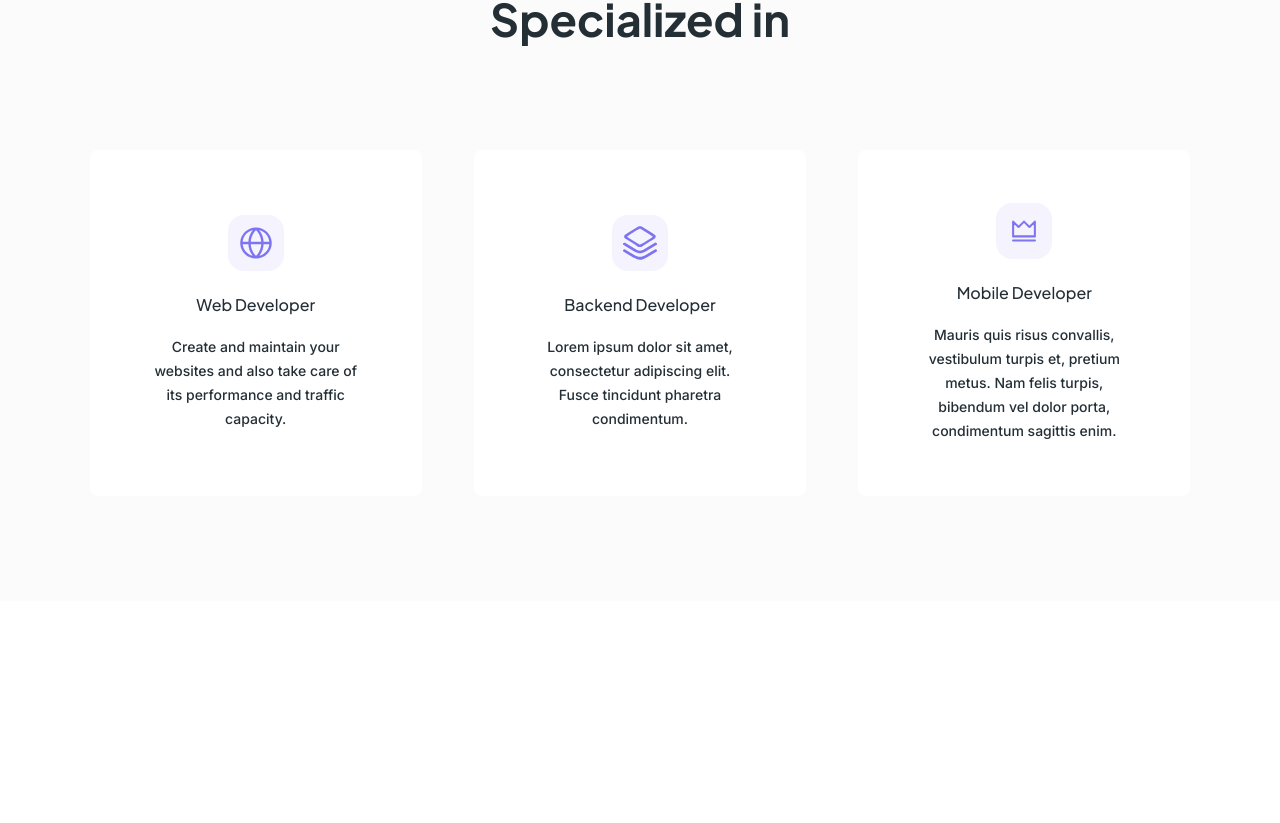
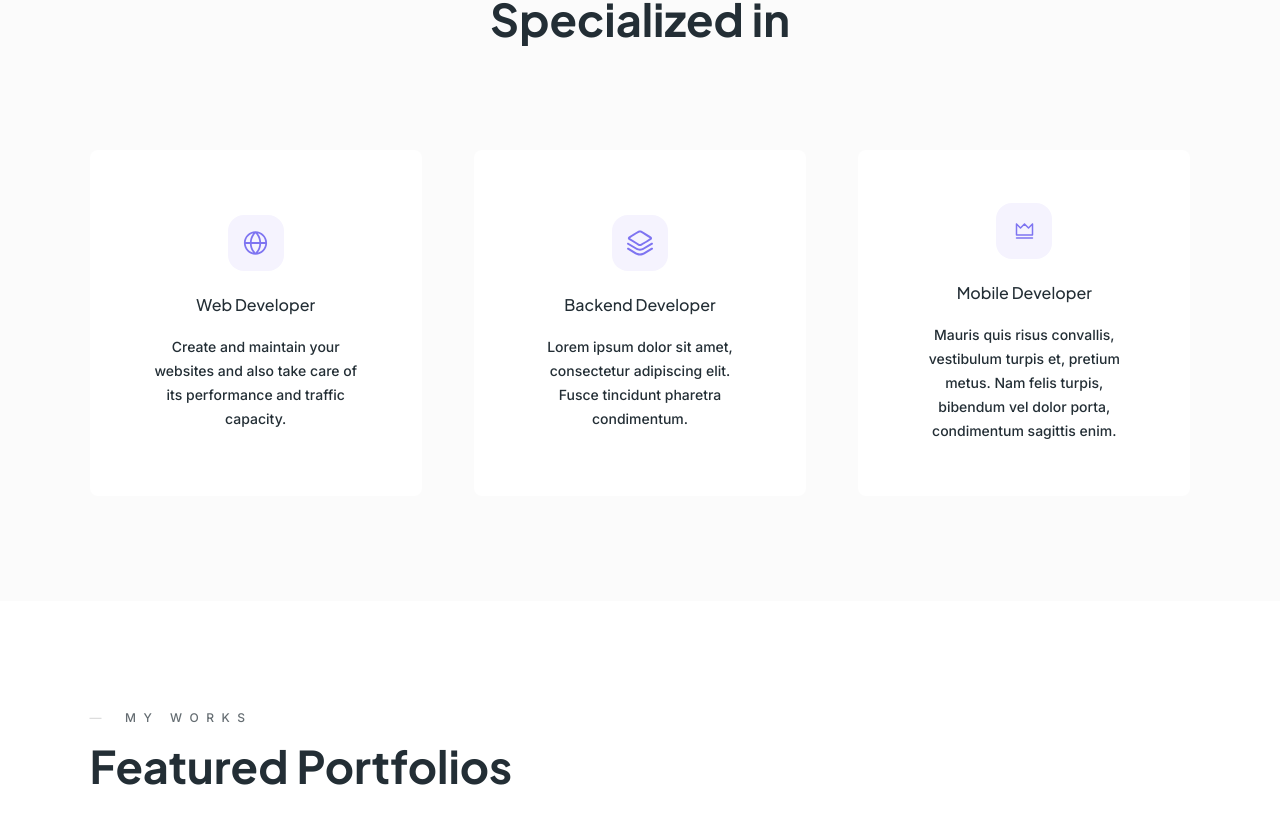
Before and after one commit to dmaximyuk/portfolio-website, a React (Create React App) app: page / in a window 1280 px wide. Shown: the part 697-1520 px from the top of the page. Before the commit the page ends 1298 px from the top, so only its background shows below. Built offline with nearby package versions, Linux system fonts and the light colour scheme.

Commit message:
new and refactore

```diff
--- a/src/App.tsx
+++ b/src/App.tsx
@@ -1,6 +1,6 @@
 import React from "react";
 
-import { About, Header, Specialization } from "./components/sections";
+import { About, Header, MyWorks, Specialization } from "./components/sections";
 
 const App: React.FC = () => {
   return (
@@ -8,6 +8,7 @@ const App: React.FC = () => {
       <Header />
       <About />
       <Specialization />
+      <MyWorks />
     </>
   );
 };
--- /dev/null
+++ b/src/components/sections/MyWorks/index.tsx
@@ -0,0 +1,20 @@
+import React from "react";
+
+import { Section, SectionHeader } from "../../ui";
+
+interface IMyWorks {}
+
+const MyWorks: React.FC<IMyWorks> = ({}) => {
+  const id = "section.myworks";
+
+  return (
+    <Section type="white">
+      <SectionHeader
+        headerId={`${id}.header`}
+        subheaderId={`${id}.subheader`}
+      />
+    </Section>
+  );
+};
+
+export default MyWorks;
--- a/src/components/sections/Specialization/style.module.scss
+++ b/src/components/sections/Specialization/style.module.scss
@@ -3,8 +3,6 @@
 .Specialization {
   & {
     @include mq-phone {
-      align-items: flex-start;
-      flex-direction: column-reverse;
       gap: 32px;
     }
   }
@@ -19,14 +17,12 @@
 
     &-card {
       width: 100%;
-      display: grid;
-      grid-template-columns: repeat(3, 1fr);
+      display: flex;
+      justify-content: space-between;
       gap: 52px;
 
       @include mq-tablet {
-        grid-template-columns: 1fr;
-        grid-template-rows: repeat(3, 1fr);
-        gap: $padding-phone;
+        flex-wrap: wrap;
       }
     }
   }
--- a/src/components/sections/index.ts
+++ b/src/components/sections/index.ts
@@ -1,5 +1,6 @@
 import Header from "./Header";
 import About from "./About";
 import Specialization from "./Specialization";
+import MyWorks from "./MyWorks";
 
-export { Header, About, Specialization };
+export { Header, About, Specialization, MyWorks };
--- a/src/components/ui/IconButton/style.module.scss
+++ b/src/components/ui/IconButton/style.module.scss
@@ -11,7 +11,7 @@
     align-items: center;
 
     &-img {
-      width: 60%;
+      width: 45%;
     }
   }
 }
--- a/src/components/ui/SpecializationCard/style.module.scss
+++ b/src/components/ui/SpecializationCard/style.module.scss
@@ -11,8 +11,16 @@
   padding: 53px 57px;
   box-sizing: border-box;
 
+  @include mq-tablet {
+    flex: 1;
+
+    &:last-child {
+      flex: none;
+    }
+  }
+
   @include mq-phone {
-    width: 100%;
+    flex: none;
   }
 
   &__header {
--- a/src/engine/locale/en-EN.json
+++ b/src/engine/locale/en-EN.json
@@ -16,5 +16,17 @@
   "section.specialization.card.2.header": "Backend Developer",
   "section.specialization.card.2.text": "Lorem ipsum dolor sit amet, consectetur adipiscing elit. Fusce tincidunt pharetra condimentum.",
   "section.specialization.card.3.header": "Mobile Developer",
-  "section.specialization.card.3.text": "Mauris quis risus convallis, vestibulum turpis et, pretium metus. Nam felis turpis, bibendum vel dolor porta, condimentum sagittis enim."
+  "section.specialization.card.3.text": "Mauris quis risus convallis, vestibulum turpis et, pretium metus. Nam felis turpis, bibendum vel dolor porta, condimentum sagittis enim.",
+  "section.myworks.subheader": "MY WORKS",
+  "section.myworks.header": "Featured Portfolios",
+  "section.myworks.card.1.header": "Admin panel &#8594;",
+  "section.myworks.card.1.technology.1": "React JS",
+  "section.myworks.card.2.header": "Landing Page &#8594;",
+  "section.myworks.card.2.technology.1": "HTML",
+  "section.myworks.card.2.technology.2": "CSS",
+  "section.myworks.card.3.header": "Shop Website &#8594;",
+  "section.myworks.card.3.technology.1": "React JS",
+  "section.myworks.card.4.header": "Telegram Game Bot &#8594;",
+  "section.myworks.card.4.technology.1": "JavaScript",
+  "section.myworks.card.4.technology.2": "TypeScript"
 }
```
